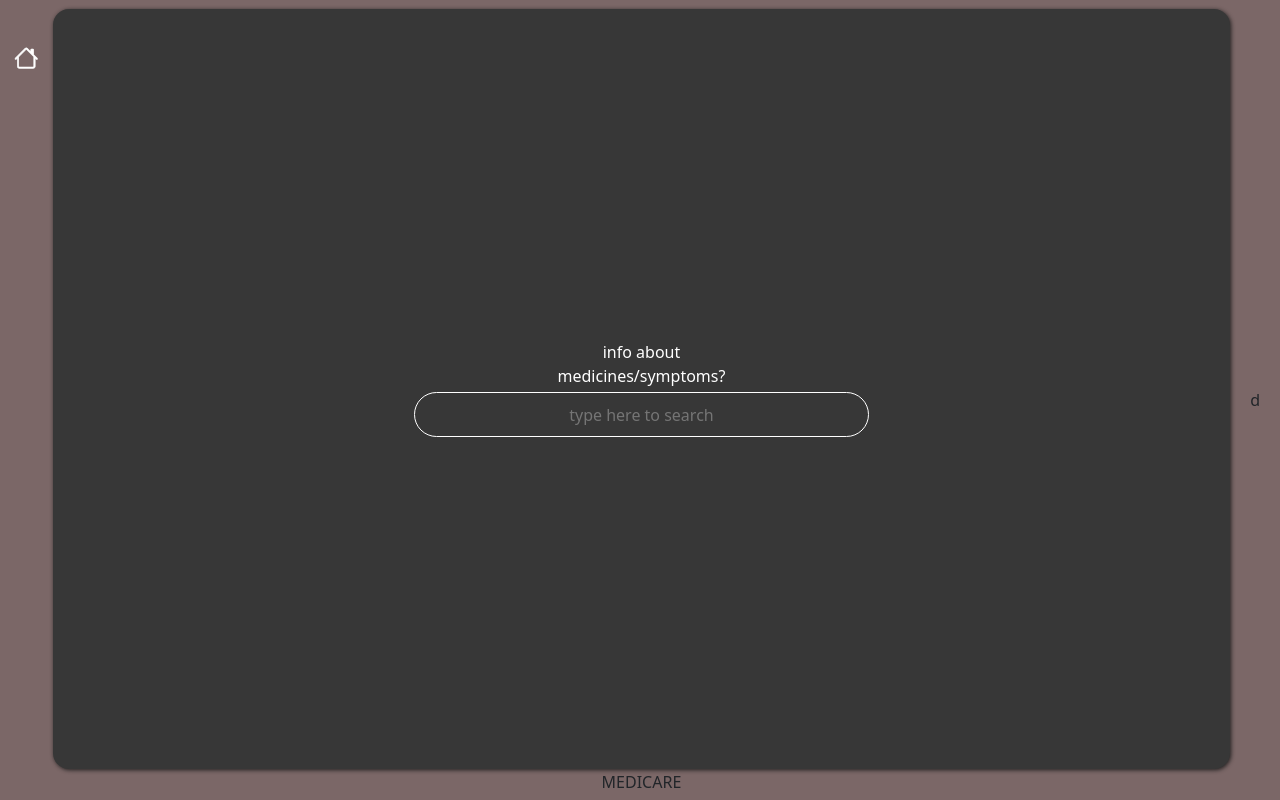
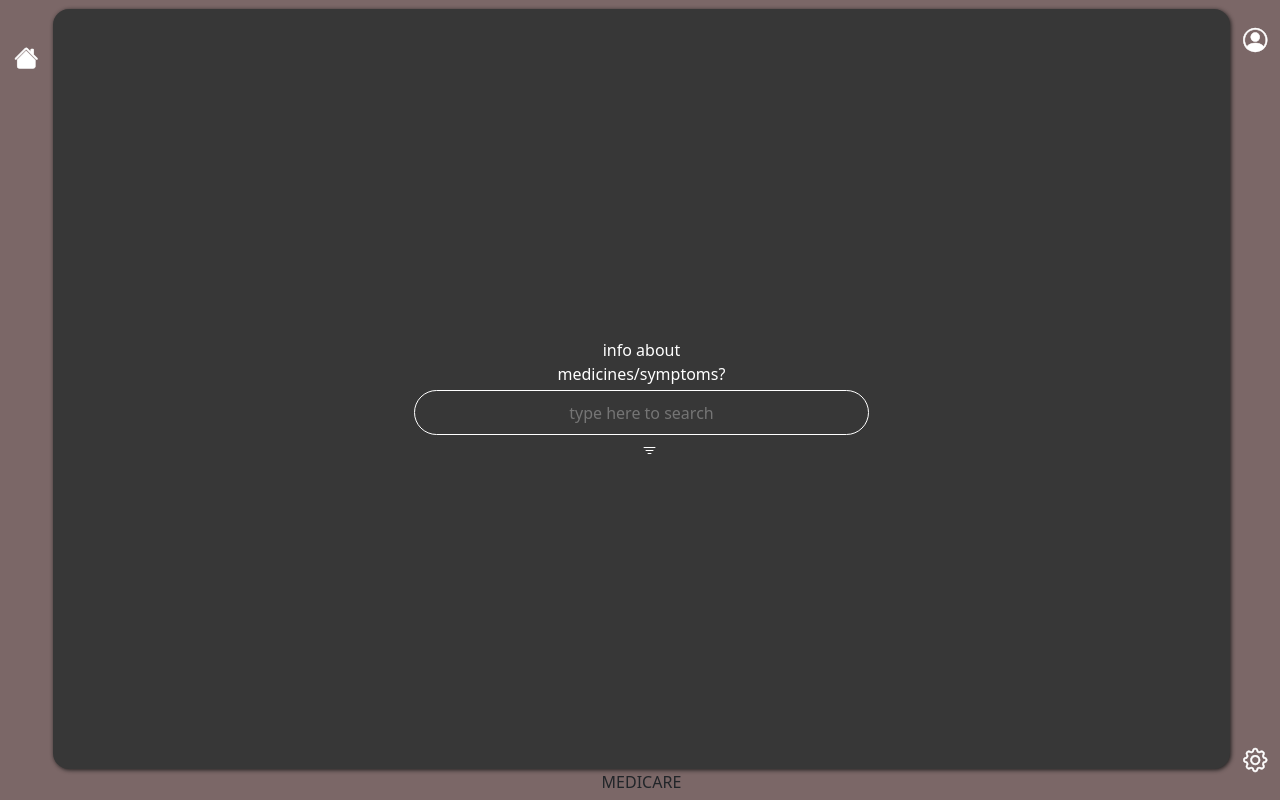
Before and after one commit to iamanishsrivastava/H.E.A.L.T.H, a React (Vite) app in the folder medicare-proj/: page / in a window 1280 px wide. Built offline with nearby package versions, Linux system fonts and the light colour scheme.

Commit message:
merge branch 3

```diff
--- a/medicare-proj/src/components/Home.jsx
+++ b/medicare-proj/src/components/Home.jsx
@@ -2,7 +2,7 @@
 
 import { useState } from "react";
 
-function Home({onClick}) {
+function Home({ onClick }) {
   return (
     <div className="home">
       <div className="search-container gap-1">
@@ -19,6 +19,10 @@ function Home({onClick}) {
             onClick={onClick}
           />
         </div>
+
+        <div className="iconContainer">
+          <i class="bi bi-filter filter-icon" aria-hidden="true"></i>
+        </div>
       </div>
       <div className="medc-container">
         <p id="options">MEDICARE</p>
--- a/medicare-proj/src/components/SideBars/SideBarLeft.jsx
+++ b/medicare-proj/src/components/SideBars/SideBarLeft.jsx
@@ -3,7 +3,7 @@ import React from "react";
 function SideBarLeft({ onIconClick }) {
   return (
     <aside className="sidebar-left">
-      <i onClick={onIconClick} className="bi bi-house house-icon"></i>
+      <i onClick={onIconClick} className="bi bi-house-fill house-icon"></i>
     </aside>
   );
 }
--- a/medicare-proj/src/components/SideBars/SideBarRight.jsx
+++ b/medicare-proj/src/components/SideBars/SideBarRight.jsx
@@ -1,5 +1,10 @@
 function SideBarRight() {
-  return <aside className="sidebar-right">d</aside>;
+  return (
+    <aside className="sidebar-right">
+      <i class="bi bi-person-circle user-icon"></i>
+      <i class="bi bi-gear settings-icon"></i>
+    </aside>
+  );
 }
 
 export default SideBarRight;
```
